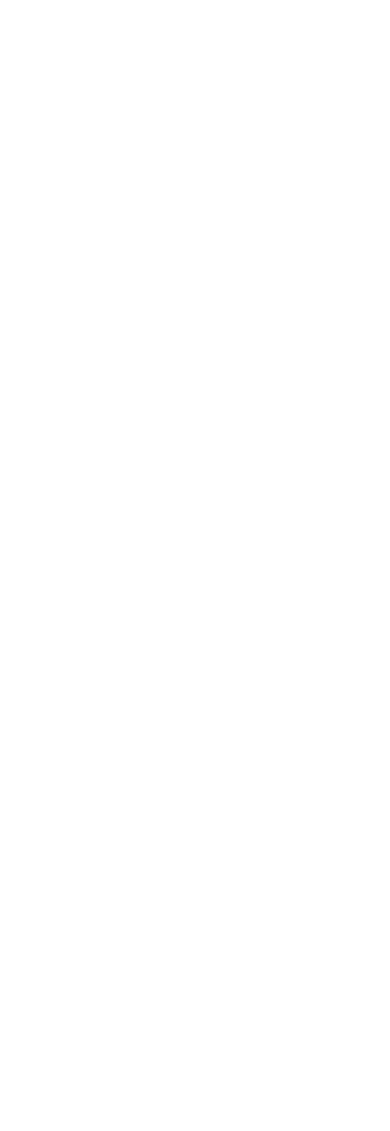
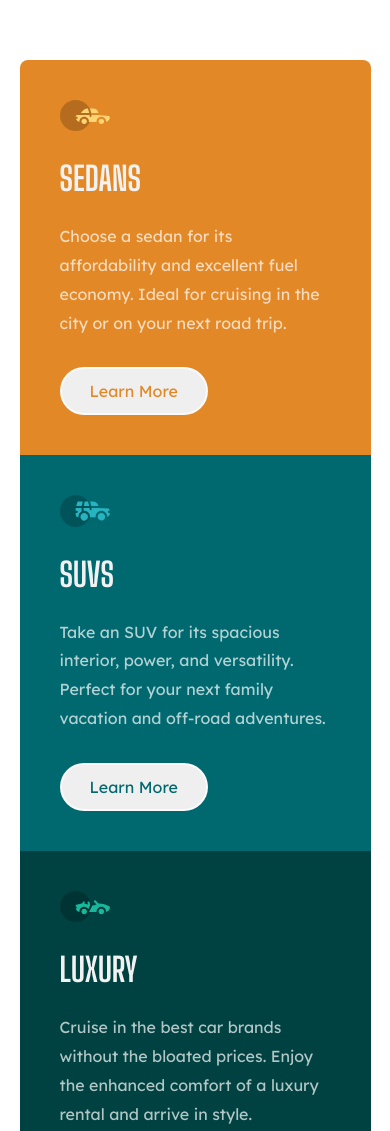
Before and after one commit to hariramjp777/frontend-three-card-component, a plain HTML site: page index.html in a window 390 px wide. Shown: the top 1131 px of the page. Before the commit the page ends 844 px from the top, so only its background shows below. Drawn offline with Linux system fonts and the light colour scheme.

Commit message:
Complete css styles, need to refactor

```diff
--- a/css/styles.css
+++ b/css/styles.css
@@ -2,8 +2,8 @@
 :root {
   --ff-ld: "Lexend Deca", sans-serif;
   --ff-bs: "Big Shoulders Display", cursive;
-  --fs-md: 1.6rem;
-  --fs-lg: 2.4rem;
+  --fs-md: 1.1rem;
+  --fs-lg: calc(var(--fs-md) * 3);
   --fw-rg: 400;
   --fw-xb: 700;
 }
@@ -13,8 +13,13 @@
   --clr-orange: hsl(31, 77%, 52%);
   --clr-cyan: hsl(184, 100%, 22%);
   --clr-dark-cyan: hsl(179, 100%, 13%);
-  --clr-white: hsla(0, 0%, 100%, 0.75);
+  --clr-white: hsla(0, 0%, 100%, 0.7);
   --clr-gray: hsl(0, 0%, 95%);
+}
+
+/* VALUES */
+:root {
+  --bradius: 0.8rem;
 }
 
 /* RESETS */
@@ -45,9 +50,125 @@ img {
 
 button {
   cursor: pointer;
-  transition: 0.4s;
+  transition: color 0.4s, background-color 0.4s, transform 0.4s;
+  font: inherit;
+  border: none;
 }
 
 button:active {
   transform: scale(0.95);
 }
+
+/* BODY */
+
+body {
+  background-color: var(--clr-white);
+  font: var(--fw-rg) var(--fs-md) var(--ff-ld);
+  color: var(--clr-white);
+  display: flex;
+  align-items: center;
+  justify-content: center;
+}
+
+/* TITLE - h2 */
+
+h2 {
+  font: var(--fw-xb) var(--fs-lg) var(--ff-bs);
+  color: var(--clr-gray);
+  margin: 2.4rem 0;
+}
+
+/* MAIN */
+
+main {
+  width: 69rem; /* height - 40 */
+  display: flex;
+}
+
+/* CARD */
+
+.card {
+  height: 100%;
+  width: 33.33%;
+  padding: 4rem;
+}
+
+.card:nth-child(1) {
+  background-color: var(--clr-orange);
+  border-radius: var(--bradius) 0 0 var(--bradius);
+}
+
+.card:nth-child(2) {
+  background-color: var(--clr-cyan);
+}
+
+.card:nth-child(3) {
+  background-color: var(--clr-dark-cyan);
+  border-radius: 0 var(--bradius) var(--bradius) 0;
+}
+
+.card img {
+  width: 5rem;
+}
+
+.card p {
+  line-height: 1.8;
+}
+
+.card button {
+  margin-top: 6.2rem;
+  padding: 1.2rem 2.8rem;
+  border-radius: 10rem;
+  color: var(--clr-orange);
+  border: 0.2rem solid var(--clr-white);
+}
+
+.card:nth-child(2) button {
+  color: var(--clr-cyan);
+}
+
+.card:nth-child(3) button {
+  color: var(--clr-dark-cyan);
+}
+
+.card button:hover {
+  background: transparent;
+  color: var(--clr-white);
+}
+
+@media (max-height: 428px) and (max-width: 735px) {
+  body {
+    height: 42.8rem;
+  }
+}
+
+@media (max-width: 735px) {
+  html,
+  body {
+    height: auto;
+    min-height: 100%;
+  }
+  body {
+    --fs-md: 1.6rem;
+    display: block;
+  }
+  main {
+    width: 90%;
+    margin: 6rem auto;
+    flex-direction: column;
+    height: 100%;
+  }
+  .card {
+    width: 100%;
+    height: auto;
+  }
+  .card:nth-child(1) {
+    border-radius: var(--bradius) var(--bradius) 0 0;
+  }
+  .card:nth-child(3) {
+    border-radius: 0 0 var(--bradius) var(--bradius);
+  }
+  .card button {
+    margin-top: 3rem;
+  }
+}
--- a/index.html
+++ b/index.html
@@ -27,5 +27,35 @@
     />
     <link rel="stylesheet" href="./css/styles.css" />
   </head>
-  <body></body>
+  <body>
+    <main>
+      <div class="card">
+        <img src="./assets/images/icon-sedans.svg" alt="sedans" />
+        <h2>SEDANS</h2>
+        <p>
+          Choose a sedan for its affordability and excellent fuel economy. Ideal
+          for cruising in the city or on your next road trip.
+        </p>
+        <button>Learn More</button>
+      </div>
+      <div class="card">
+        <img src="./assets/images/icon-suvs.svg" alt="suvs" />
+        <h2>SUVS</h2>
+        <p>
+          Take an SUV for its spacious interior, power, and versatility. Perfect
+          for your next family vacation and off-road adventures.
+        </p>
+        <button>Learn More</button>
+      </div>
+      <div class="card">
+        <img src="./assets/images/icon-luxury.svg" alt="luxury" />
+        <h2>LUXURY</h2>
+        <p>
+          Cruise in the best car brands without the bloated prices. Enjoy the
+          enhanced comfort of a luxury rental and arrive in style.
+        </p>
+        <button>Learn More</button>
+      </div>
+    </main>
+  </body>
 </html>
```
